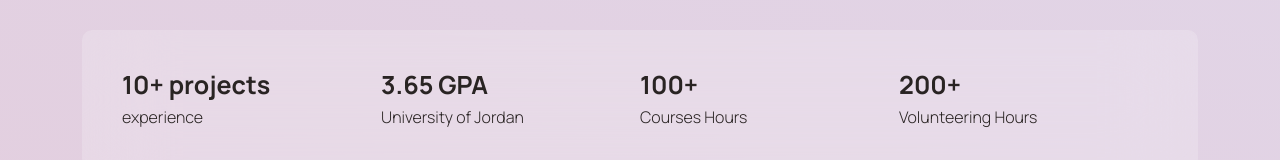
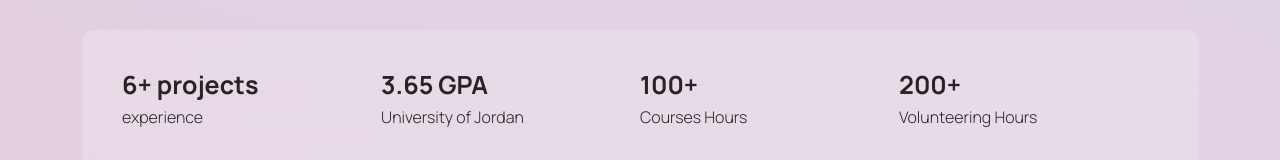
Before and after one commit to SumayaAlmafarjeh/portfolio-sumaya, a React (Vite) app: page / in a window 1280 px wide. Shown: the part 626-786 px from the top of the page. Built offline with nearby package versions, Linux system fonts and the light colour scheme.

Commit message:
Update project numbers

```diff
--- a/src/MainPage.jsx
+++ b/src/MainPage.jsx
@@ -49,7 +49,7 @@ function MainPage() {
             <div className="experience-section">
               <div className="experience-inner">
                 <div className="col">
-                  <h3>10+ projects</h3>
+                  <h3>6+ projects</h3>
                   <p>experience</p>
                 </div>
                 <div className="col">
```
